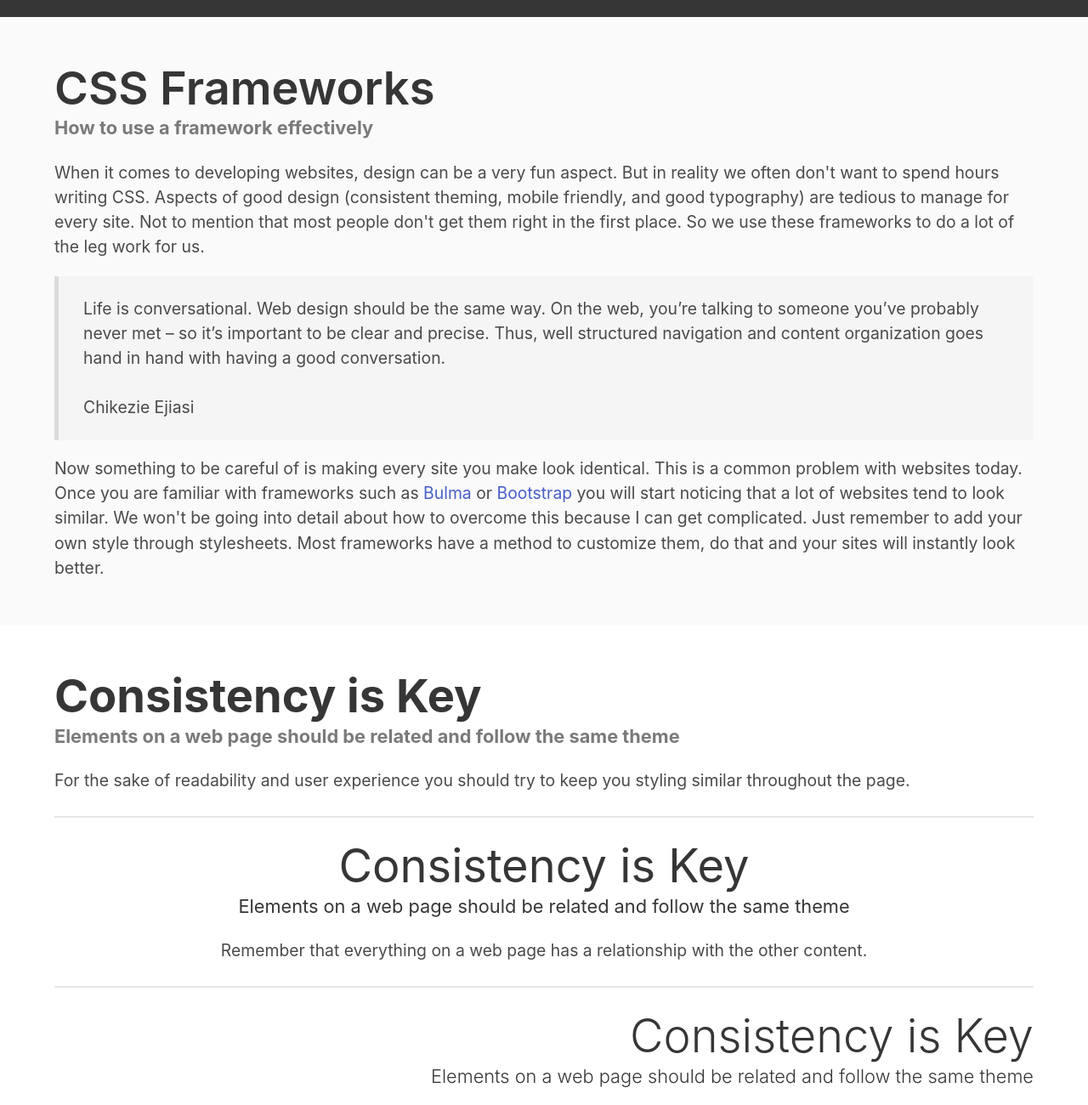
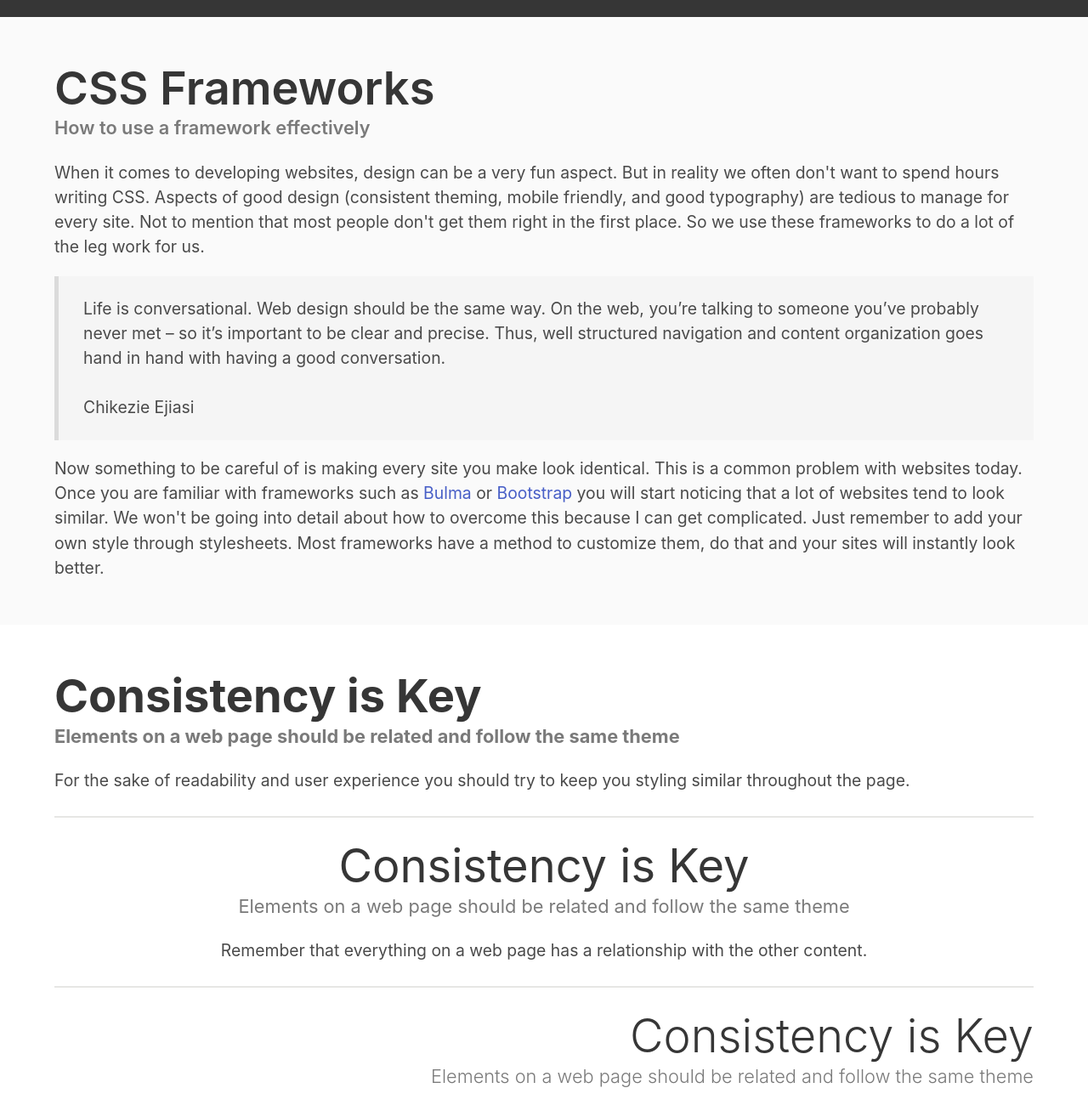
Before and after one commit to jdmar3-comp426/a02-Marcus-hayes, a website: page index.html in a window 1280 px wide. Shown: the part 780-2080 px from the top of the page at 85% size. Drawn offline with nearby package versions, Linux system fonts and the light colour scheme; a web font is replaced by a local one.

Commit message:
Editing Bulma tags

```diff
--- a/index.html
+++ b/index.html
@@ -25,7 +25,7 @@
     <div class="container">
         <div class="content">
             <h1 class="title">CSS Frameworks</h1>
-            <h5 class="subtitle has-text-grey has-text-weight-bold">How to use a framework effectively</h5>
+            <h5 class="subtitle has-text-grey">How to use a framework effectively</h5>
             <p>
 	    	When it comes to developing websites, design can be a very fun aspect.
 		But in reality we often don't want to spend hours writing CSS.
@@ -65,8 +65,8 @@
         </div>
         <hr>
         <div class="content has-text-centered">
-            <h1 class="title title has-text-weight-normal">Consistency is Key</h1>
-            <h5 class="subtitle has-text-weight-normal">Elements on a web page should be related and follow the same theme</h5>
+            <h1 class="title has-text-weight-normal">Consistency is Key</h1>
+            <h5 class="subtitle has-text-grey has-text-weight-normal">Elements on a web page should be related and follow the same theme</h5>
             <p>
 	    	Remember that everything on a web page has a relationship with the other content.
 	    </p>
@@ -74,7 +74,7 @@
         <hr>
         <div class="content has-text-right">
             <h1 class="title has-text-weight-light">Consistency is Key</h1>
-            <h5 class="subtitle has-text-weight-light">Elements on a web page should be related and follow the same theme</h5>
+            <h5 class="subtitle has-text-grey has-text-weight-light">Elements on a web page should be related and follow the same theme</h5>
             <p>
 	    	So content that goes together should have a stylistic (color/size/background/container) relationship.
 	    </p>
```
